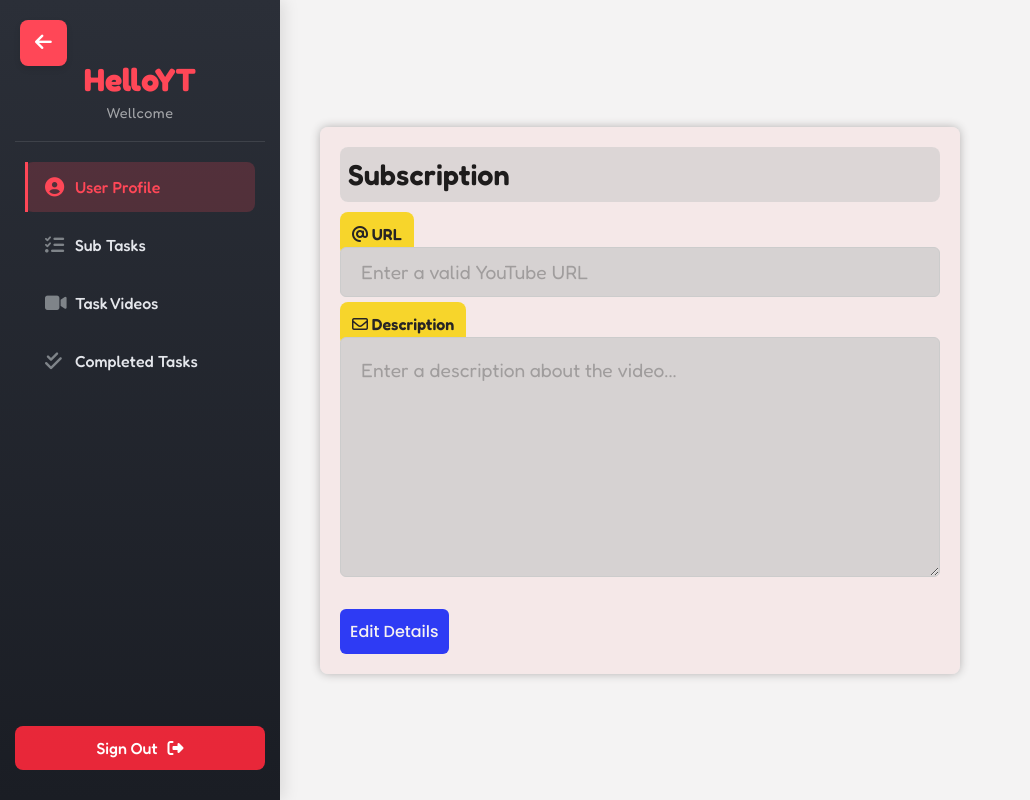
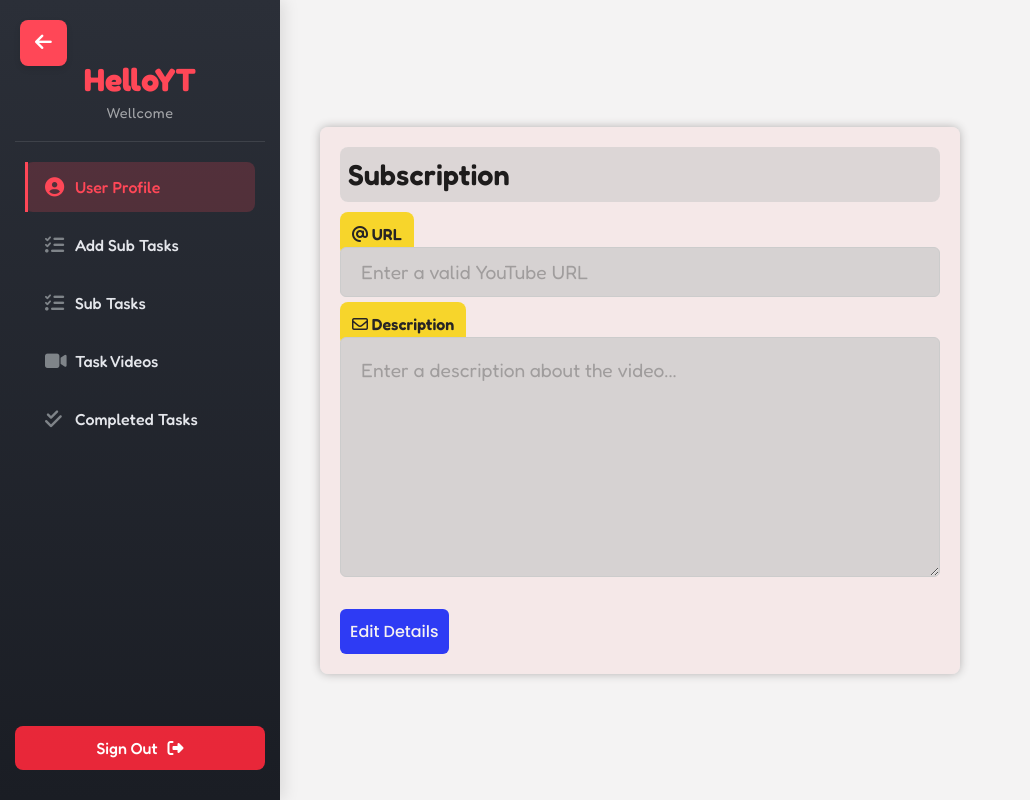
Before and after one commit to Pasindu-Peiris/Hello-YouTube-project_copy_by_me, a React (Create React App) app in the folder client/: page /subscription in a window 1280 px wide. Shown: the whole page, without its empty margins (0-1030 px from the left). Built offline with nearby package versions, Linux system fonts and the light colour scheme; sample sign-in values are in the browser's storage.

Commit message:
Update Userdashboard.jsx

```diff
--- a/client/src/pages/user/Userdashboard.jsx
+++ b/client/src/pages/user/Userdashboard.jsx
@@ -39,6 +39,10 @@ const Userdashboard = () => {
 
   };
 
+  const changeAcPageActive = () => {
+
+  }
+
   return (
     <div>
       <Helmet>
@@ -71,7 +75,7 @@ const Userdashboard = () => {
             <li
               className="active"
               onClick={(e) => {
-                onChangePage("/dash");
+                onChangePage("/user-dashboard");
               }}
             >
               <i className="fas fa-user-circle"></i>
@@ -80,7 +84,16 @@ const Userdashboard = () => {
             <li
             className=""
               onClick={(e) => {
-                onChangePage("/tasksub");
+                onChangePage("/subscription");
+              }}
+            >
+              <i className="fas fa-tasks"></i>
+              <span>Add Sub Tasks</span>
+            </li>
+            <li
+            className=""
+              onClick={(e) => {
+                onChangePage("/tasksubscription");
               }}
             >
               <i className="fas fa-tasks"></i>
```
